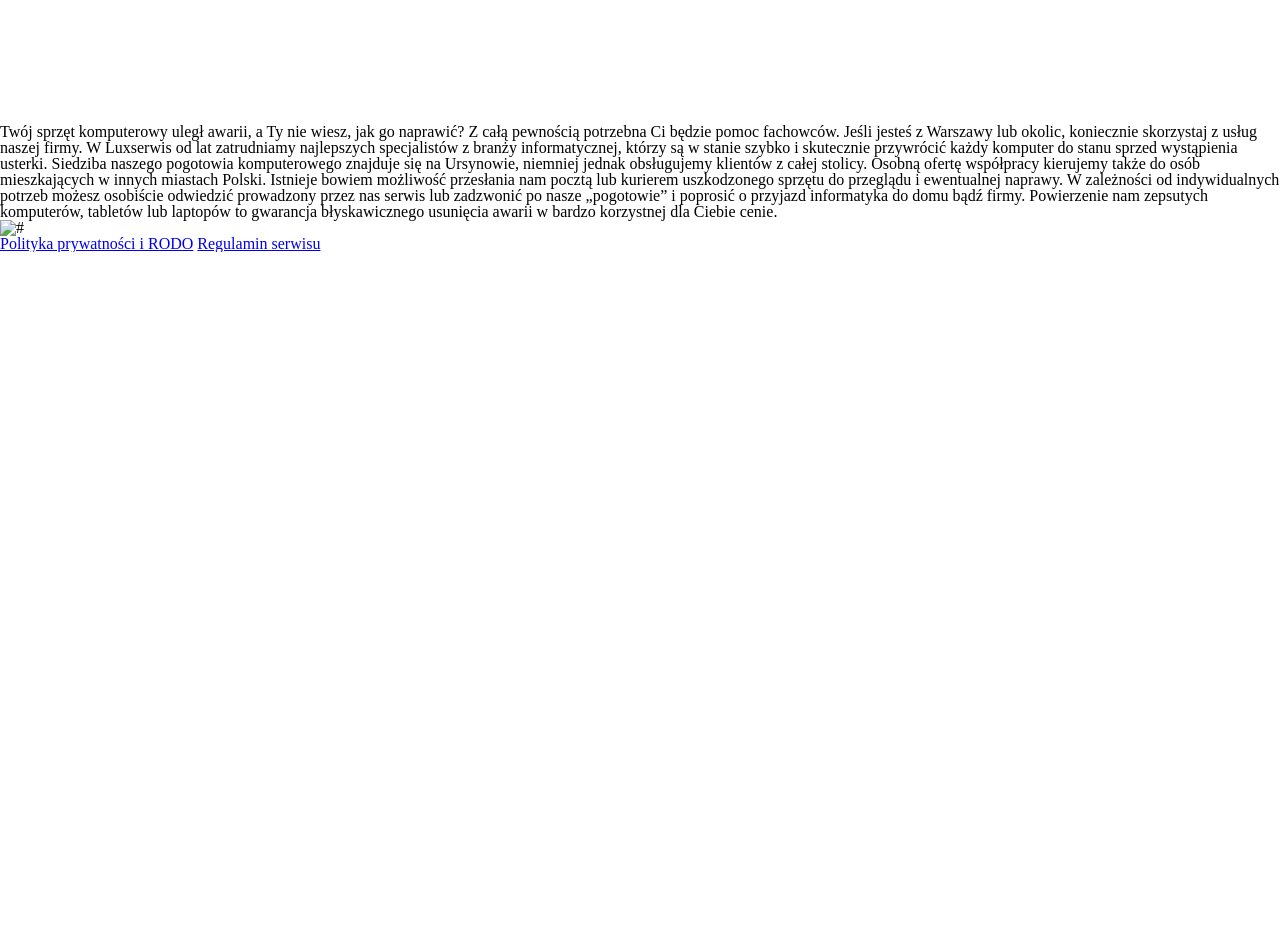
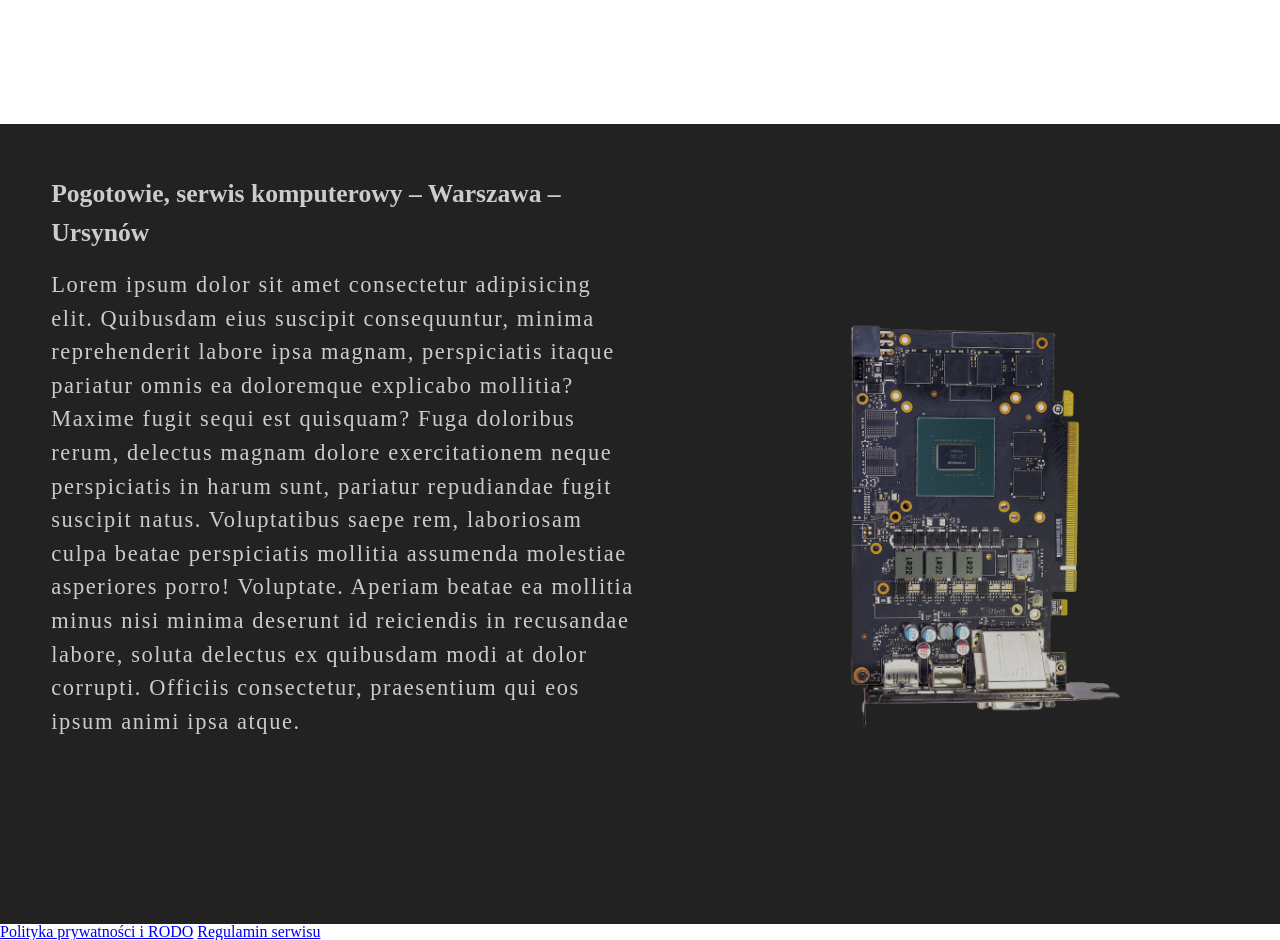
Before and after one commit to miloszbranewicz/lux, a website built with Parcel: page index.html in a window 1280 px wide. Shown: the part 1540-2480 px from the top of the page. Before the commit the page ends 1792 px from the top, so only its background shows below. Built offline with nearby package versions, Linux system fonts and the light colour scheme.

Commit message:
Styled another container

```diff
--- a/index.html
+++ b/index.html
@@ -62,32 +62,34 @@
         </div>
       </section>
       <section class="main-description">
+        <h2 class="main-description--h2">
+          Pogotowie, serwis komputerowy – Warszawa – Ursynów
+        </h2>
         <p class="main-description--p">
-          Twój sprzęt komputerowy uległ awarii, a Ty nie wiesz, jak go naprawić?
-          Z całą pewnością potrzebna Ci będzie pomoc fachowców. Jeśli jesteś z
-          Warszawy lub okolic, koniecznie skorzystaj z usług naszej firmy. W
-          Luxserwis od lat zatrudniamy najlepszych specjalistów z branży
-          informatycznej, którzy są w stanie szybko i skutecznie przywrócić
-          każdy komputer do stanu sprzed wystąpienia usterki. Siedziba naszego
-          pogotowia komputerowego znajduje się na Ursynowie, niemniej jednak
-          obsługujemy klientów z całej stolicy. Osobną ofertę współpracy
-          kierujemy także do osób mieszkających w innych miastach Polski.
-          Istnieje bowiem możliwość przesłania nam pocztą lub kurierem
-          uszkodzonego sprzętu do przeglądu i ewentualnej naprawy. W zależności
-          od indywidualnych potrzeb możesz osobiście odwiedzić prowadzony przez
-          nas serwis lub zadzwonić po nasze „pogotowie” i poprosić o przyjazd
-          informatyka do domu bądź firmy. Powierzenie nam zepsutych komputerów,
-          tabletów lub laptopów to gwarancja błyskawicznego usunięcia awarii w
-          bardzo korzystnej dla Ciebie cenie.
+          Lorem ipsum dolor sit amet consectetur adipisicing elit. Quibusdam
+          eius suscipit consequuntur, minima reprehenderit labore ipsa magnam,
+          perspiciatis itaque pariatur omnis ea doloremque explicabo mollitia?
+          Maxime fugit sequi est quisquam? Fuga doloribus rerum, delectus magnam
+          dolore exercitationem neque perspiciatis in harum sunt, pariatur
+          repudiandae fugit suscipit natus. Voluptatibus saepe rem, laboriosam
+          culpa beatae perspiciatis mollitia assumenda molestiae asperiores
+          porro! Voluptate. Aperiam beatae ea mollitia minus nisi minima
+          deserunt id reiciendis in recusandae labore, soluta delectus ex
+          quibusdam modi at dolor corrupti. Officiis consectetur, praesentium
+          qui eos ipsum animi ipsa atque.
         </p>
-        <img class="main-description--img" src="#" alt="#" />
+        <img
+          class="main-description--img"
+          src="./assets/video-card-4884119_1280-removebg-preview.png"
+          alt="Graphic card "
+        />
       </section>
     </main>
     <footer class="footer">
       <section class="footer-regulations">
         <a href="#">Polityka prywatności i RODO</a>
         <a href="#">Regulamin serwisu</a>
-      </section>
+
     </footer>
   </body>
 </html>
--- a/scss/main.scss
+++ b/scss/main.scss
@@ -96,3 +96,40 @@
     }
   }
 }
+.main-description {
+  margin: 0 auto;
+  width: 100vw;
+  height: 100vh;
+  color: #ccc;
+  background-color: #222;
+  display: grid;
+  grid-template-columns: repeat(2, 1fr);
+  grid-template-rows: 10% 1fr;
+
+  h2 {
+    margin: 8%;
+    font-size: calc(1em + 0.75vw);
+    font-weight: bold;
+    grid-column: 1/2;
+    grid-row: 1/2;
+    line-height: 1.5;
+  }
+  p {
+    font-size: calc(1em + 0.5vw);
+    grid-column: 1/2;
+    grid-row: 2/3;
+    margin: 10% 0 10% 8%;
+    letter-spacing: 0.1rem;
+    line-height: 1.5;
+  }
+  img {
+    grid-column: 2/3;
+    grid-row: 1/3;
+    margin-left: 50px;
+    filter: brightness(80%);
+    align-self: center;
+    width: calc(50% + 20vw);
+    transform-origin: center;
+    transform: rotate(90deg);
+  }
+}
```
Also changed, not shown: assets/pexels-miguel-á-padriñán-35206962.jpg (deleted), assets/video-card-4884119_1280-removebg-preview.png (added), css/style.css, dist/index.html, dist/video-card-4884119_1280-removebg-preview.a3a35521.png (added), 3 other files.
